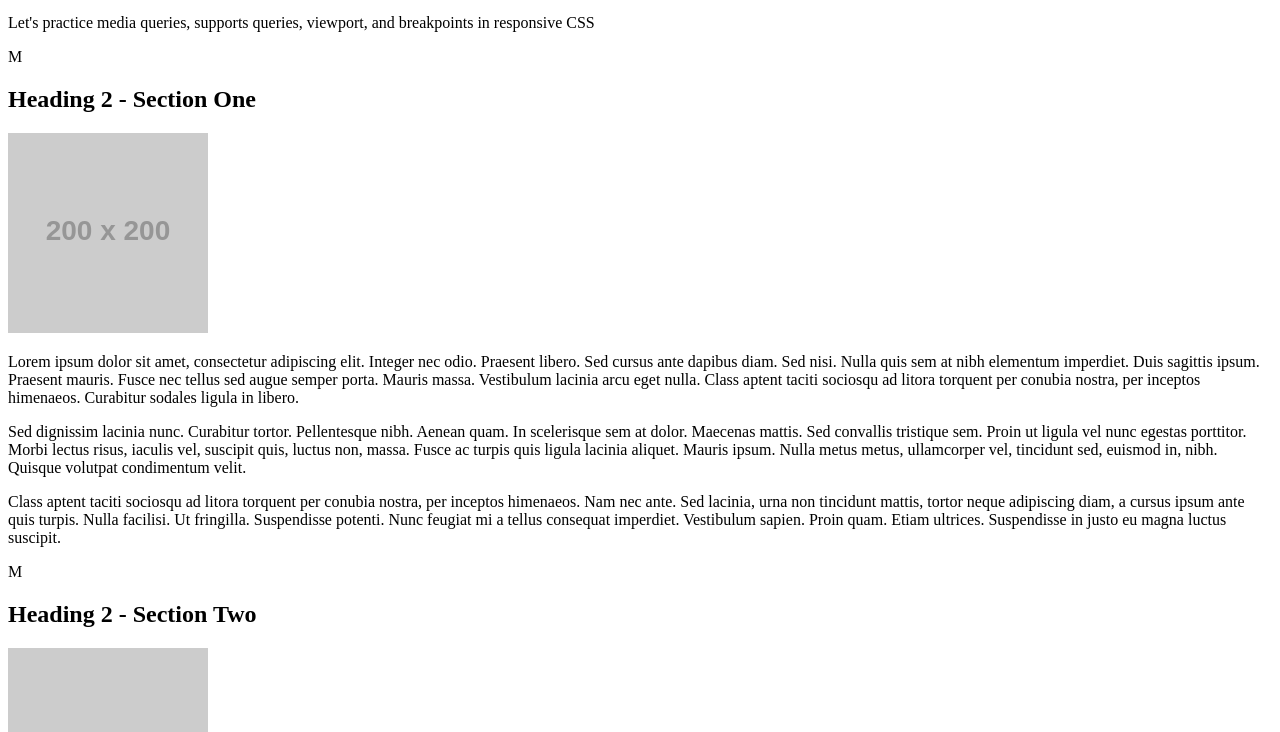
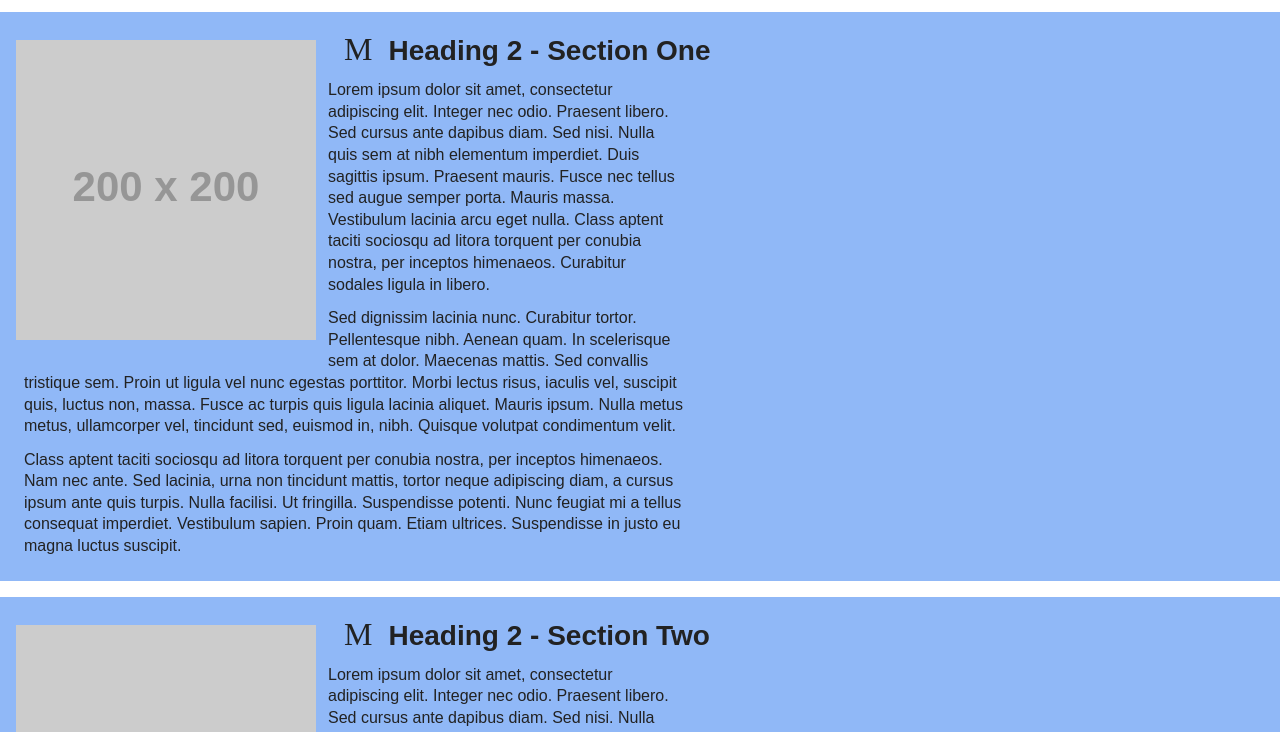
Before and after one commit to hellison2/viewport, a plain HTML site: page index.html in a window 1280 px wide. Shown: the part 100-832 px from the top of the page. Drawn offline with Linux system fonts and the light colour scheme; placeholder pictures from the web are drawn by us; some icons are missing.

Commit message:
final changes

```diff
--- a/Ellison.styles.css
+++ b/Ellison.styles.css
@@ -1,6 +1,49 @@
-/* YOUR NAME GOES HERE */
+/* Vena Ellison */
 
 /* --------------- ADD CSS RESET TO THE FILE HERE --------------- */
+html, body, div, span, applet, object, iframe,
+h1, h2, h3, h4, h5, h6, p, blockquote, pre,
+a, abbr, acronym, address, big, cite, code,
+del, dfn, em, img, ins, kbd, q, s, samp,
+small, strike, strong, sub, sup, tt, var,
+b, u, i, center,
+dl, dt, dd, ol, ul, li,
+fieldset, form, label, legend,
+table, caption, tbody, tfoot, thead, tr, th, td,
+article, aside, canvas, details, embed,
+figure, figcaption, footer, header, hgroup,
+menu, nav, output, ruby, section, summary,
+time, mark, audio, video {
+	margin: 0;
+	padding: 0;
+	border: 0;
+	font-size: 100%;
+	font: inherit;
+	vertical-align: baseline;
+}
+/* HTML5 display-role reset for older browsers */
+article, aside, details, figcaption, figure,
+footer, header, hgroup, menu, nav, section {
+	display: block;
+}
+body {
+	line-height: 1;
+}
+ol, ul {
+	list-style: none;
+}
+blockquote, q {
+	quotes: none;
+}
+blockquote:before, blockquote:after,
+q:before, q:after {
+	content: '';
+	content: none;
+}
+table {
+	border-collapse: collapse;
+	border-spacing: 0;
+}
 
 
 
@@ -33,6 +76,13 @@
 /* --------------- BEGIN USER PREFERS DARK COLOR SCHEME QUERY --------------- */
 
 /* CHANGE THE BODY'S BACKGROUND COLOR TO THE DARK GRAY IF THE USER PREFERS DARK MODE */
+
+@media (prefers-color-scheme: dark) {
+    body {
+      background-color: var(--dark-gray);
+    }
+  }
+
 
 /* --------------- END USER PREFERS DARK COLOR SCHEME QUERY --------------- */
 
@@ -91,12 +141,16 @@ footer .icon{
 
 /* ----- HANDLE PREFERS REDUCED MOTION FOR THE ICON ANIMATIONS ----- */
 /* --------------- BEGIN USER PREFERS REDUCED MOTION QUERY --------------- */
+
+@media (prefers-reduced-motion: reduce) {
     @-webkit-keyframes icon-animation {
         0% { font-variation-settings: "TIME" 1; }
     }
     @keyframes icon-animation {
         0% { font-variation-settings: "TIME" 1; }
     }
+}
+
 /* --------------- END USER PREFERS REDUCED MOTION QUERY --------------- */
 
 
@@ -150,7 +204,9 @@ img{
 
 /* ---------- SMALL SCREEN STYLES ---------- */
 /* --------------- BEGIN SMALL SCREEN SIZES --------------- */
-    /* header, footer{
+
+@media screen and (max-width: 480px) {
+    header, footer{
         background-color: var(--lime-green);
         color: var(--dark-gray);
     }
@@ -175,14 +231,17 @@ img{
     img{
         width: 200px;
         max-width: 200px;
-    } */
+    }
+}
+
 /* --------------- END SMALL SCREEN SIZES --------------- */
 
 
 
 /* ---------- MEDIUM SCREEN STYLES ---------- */
 /* --------------- BEGIN MEDIUM SCREEN SIZES --------------- */
-    /* header, footer{
+@media screen and (min-width: 481px) and (max-width: 800px) {
+    header, footer{
         background-color: var(--black);
         color: var(--white);
     }
@@ -207,14 +266,18 @@ img{
     #seven{
         grid-column: 3/4;
         grid-row: 3/5;
-    } */
+    }
+}
+
 /* --------------- END MEDIUM SCREEN SIZES --------------- */
 
 
 
 /* ---------- LARGE SCREEN STYLES ---------- */
 /* --------------- BEGIN LARGE SCREEN SIZES --------------- */
-    /* header, footer{
+
+@media screen and (min-width: 801px) and (max-width: 1200px) {
+    header, footer{
         background-color: var(--lime-green);
         color: var(--dark-gray);
     }
@@ -245,24 +308,31 @@ img{
 
     #seven, #eight{
         grid-row: 3/4;
-    } */
+    }
+}
 /* --------------- END LARGE SCREEN SIZES --------------- */
 
 
 
 /* ---------- ADJUSTING RESPONSIVE IMAGE SIZE ---------- */
 /* --------------- BEGIN RESPONSIVE IMAGE ADJUST SIZES --------------- */
-    /* img{
+
+@media screen and (min-width: 481px) {
+    img{
         width: 300px;
         max-width: 300px;
-    } */
+    }
+}
+
 /* --------------- END RESPONSIVE IMAGE ADJUST SIZES --------------- */
 
 
 
 /* ---------- EXTRA LARGE SCREEN STYLES ---------- */
 /* --------------- BEGIN EXTRA LARGE SCREEN SIZES --------------- */
-    /* header, footer{
+
+@media screen and (min-width: 1201px) {
+    header, footer{
         background-color: var(--orange);
         padding-left: 5%;
     }
@@ -327,5 +397,7 @@ img{
 
     #three p, #four p, #five p, #six p{
         padding-top: 2em;
-    } */
+    }
+}
+
 /* --------------- END EXTRA LARGE SCREEN SIZES --------------- */
--- a/index.html
+++ b/index.html
@@ -4,7 +4,7 @@
         <meta charset="utf-8">
         <meta name="viewport" content="width=device-width, initial-scale=1">
         <!-- Add your name as the author in the meta tag below -->
-        <meta name="author" content="">
+        <meta name="author" content="Vena Ellison">
         <!-- These meta tags have been included as an example, but left blank because this is all placeholder content and won't be a real site -->
         <meta name="description" content="">
         <meta name="keywords" content="">
@@ -15,6 +15,7 @@
         <link rel="icon" type="image/png" sizes="16x16" href="favicon-16x16.png">
         <link href="https://res.cloudinary.com/dr6lvwubh/raw/upload/v1581441981/Anicons/anicons-regular.css" rel="stylesheet">
         <!-- Add a link to your properly named CSS file here -->
+        <link rel="stylesheet" href="Ellison.styles.css">
     </head>
     <body>
         <header>
```
